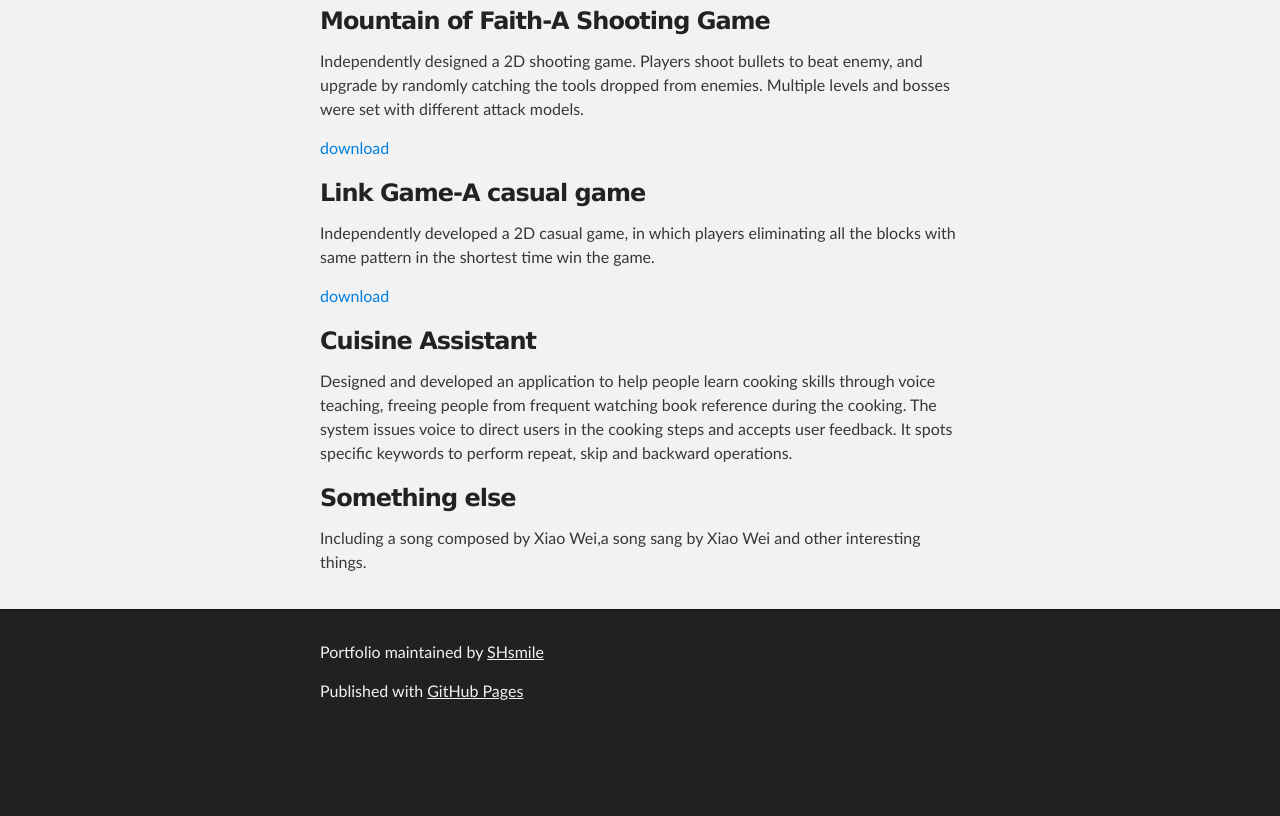
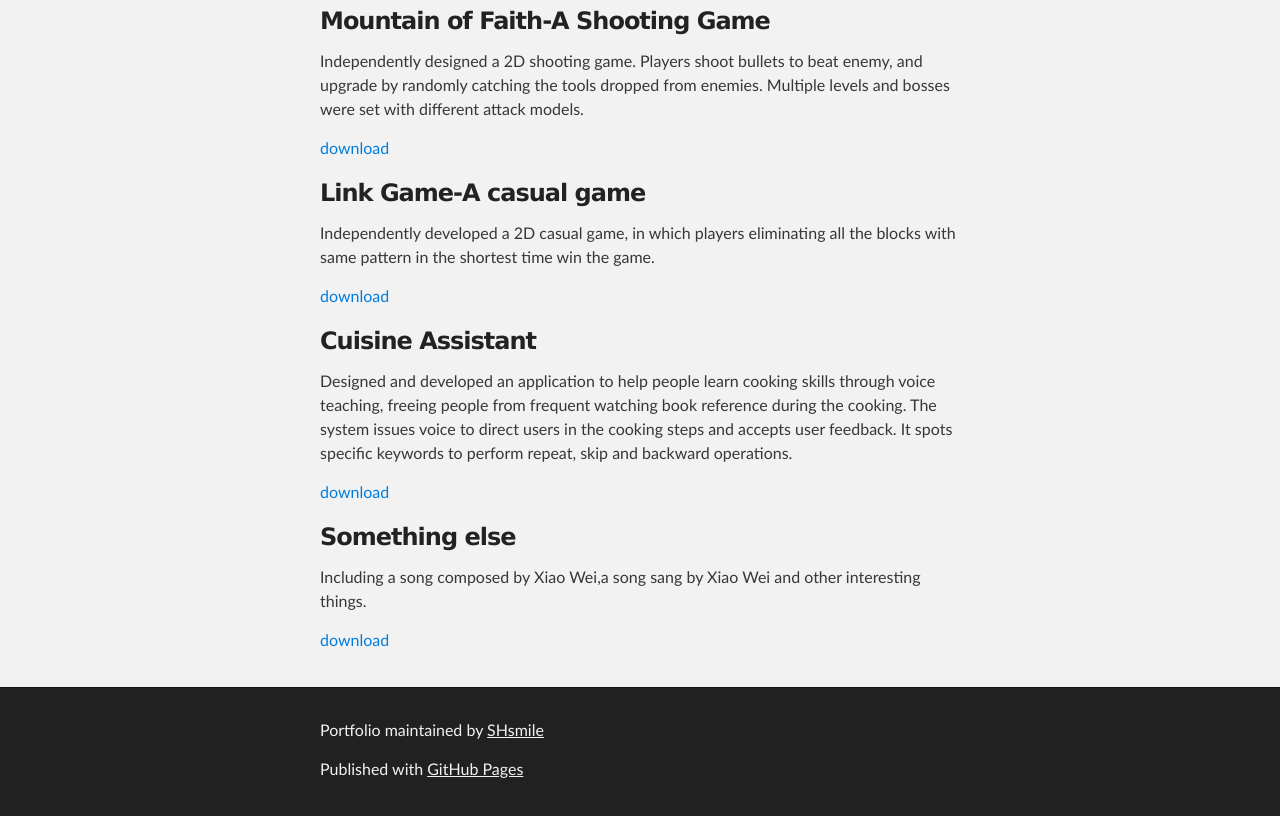
Before and after one commit to SHsmile/Portfolio, a plain HTML site: page index.html in a window 1280 px wide. Shown: the part 472-1288 px from the top of the page. Before the commit the page ends 1210 px from the top, so only its background shows below. Drawn offline with Linux system fonts and the light colour scheme.

Commit message:
Update index.html

```diff
--- a/index.html
+++ b/index.html
@@ -53,11 +53,13 @@
 
 <p>Designed and developed an application to help people learn cooking skills through voice teaching, freeing people from frequent watching book reference during the cooking.
 The system issues voice to direct users in the cooking steps and accepts user feedback. It spots specific keywords to perform repeat, skip and backward operations. </p>
+<p> <a href="https://www.dropbox.com/s/9ah5h0yiftsn7th/CuisineAssistant.rar?dl=0">download</a> </p>
 
 <h3>
 <a id="other-one" class="anchor" href="#other-one" aria-hidden="true"><span aria-hidden="true" class="octicon octicon-link"></span></a>Something else</h3>
 
 <p>Including a song composed by Xiao Wei,a song sang by Xiao Wei and other interesting things. </p>
+<p> <a href="https://www.dropbox.com/s/7e4epxnpi5fmb5y/other.rar?dl=0">download</a> </p>
       </section>
     </div>
 
```
